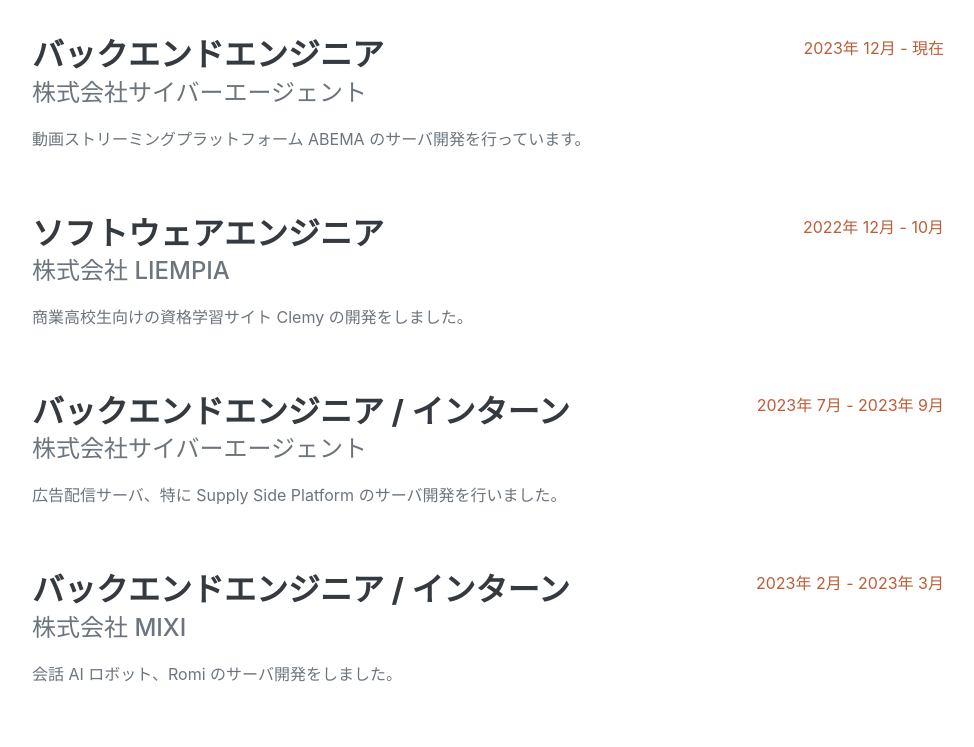
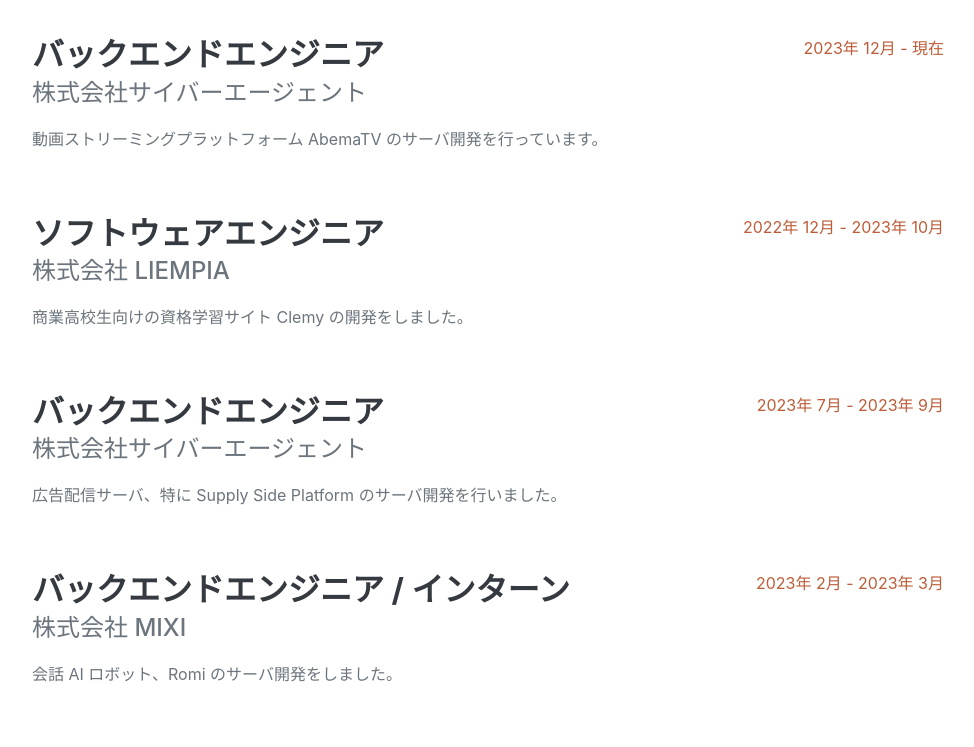
Before and after one commit to kei01234kei/kei01234kei.github.io, a plain HTML site: page index.html in a window 1280 px wide. Shown: the part 960-1707 px from the top of the page, without its empty margins (288-1262 px from the left). Drawn offline with nearby package versions, Linux system fonts and the light colour scheme; a web font is replaced by a local one.

Commit message:
chore: 間違えている部分をアップデートしました

```diff
--- a/index.html
+++ b/index.html
@@ -75,7 +75,7 @@
                 <div class="flex-grow-1">
                     <h3 class="mb-0">バックエンドエンジニア</h3>
                     <div class="subheading mb-3">株式会社サイバーエージェント</div>
-                    <p>動画ストリーミングプラットフォーム ABEMA のサーバ開発を行っています。</p>
+                    <p>動画ストリーミングプラットフォーム AbemaTV のサーバ開発を行っています。</p>
                 </div>
                 <div class="flex-shrink-0"><span class="text-primary">2023年 12月 - 現在</span></div>
             </div>
@@ -85,11 +85,11 @@
                     <div class="subheading mb-3">株式会社 LiemPia</div>
                     <p>商業高校生向けの資格学習サイト Clemy の開発をしました。</p>
                 </div>
-                <div class="flex-shrink-0"><span class="text-primary">2022年 12月 - 10月</span></div>
+                <div class="flex-shrink-0"><span class="text-primary">2022年 12月 - 2023年 10月</span></div>
             </div>
             <div class="d-flex flex-column flex-md-row justify-content-between mb-5">
                 <div class="flex-grow-1">
-                    <h3 class="mb-0">バックエンドエンジニア / インターン</h3>
+                    <h3 class="mb-0">バックエンドエンジニア</h3>
                     <div class="subheading mb-3">株式会社サイバーエージェント</div>
                     <p>広告配信サーバ、特に Supply Side Platform のサーバ開発を行いました。</p>
                 </div>
@@ -164,7 +164,6 @@
             <h2 class="mb-5">Interests</h2>
             <p>
                 スケーラビリティのことを考慮したシステム設計に興味があります。特に、スループットとレイテンシに厳しい制約がある環境下で開発をするのはとても楽しいなと思います。
-                このようなシステムの場合、障害を引き起こした際の影響範囲が大きいのでとても怖いですが、、、
             </p>
         </div>
     </section>
```
